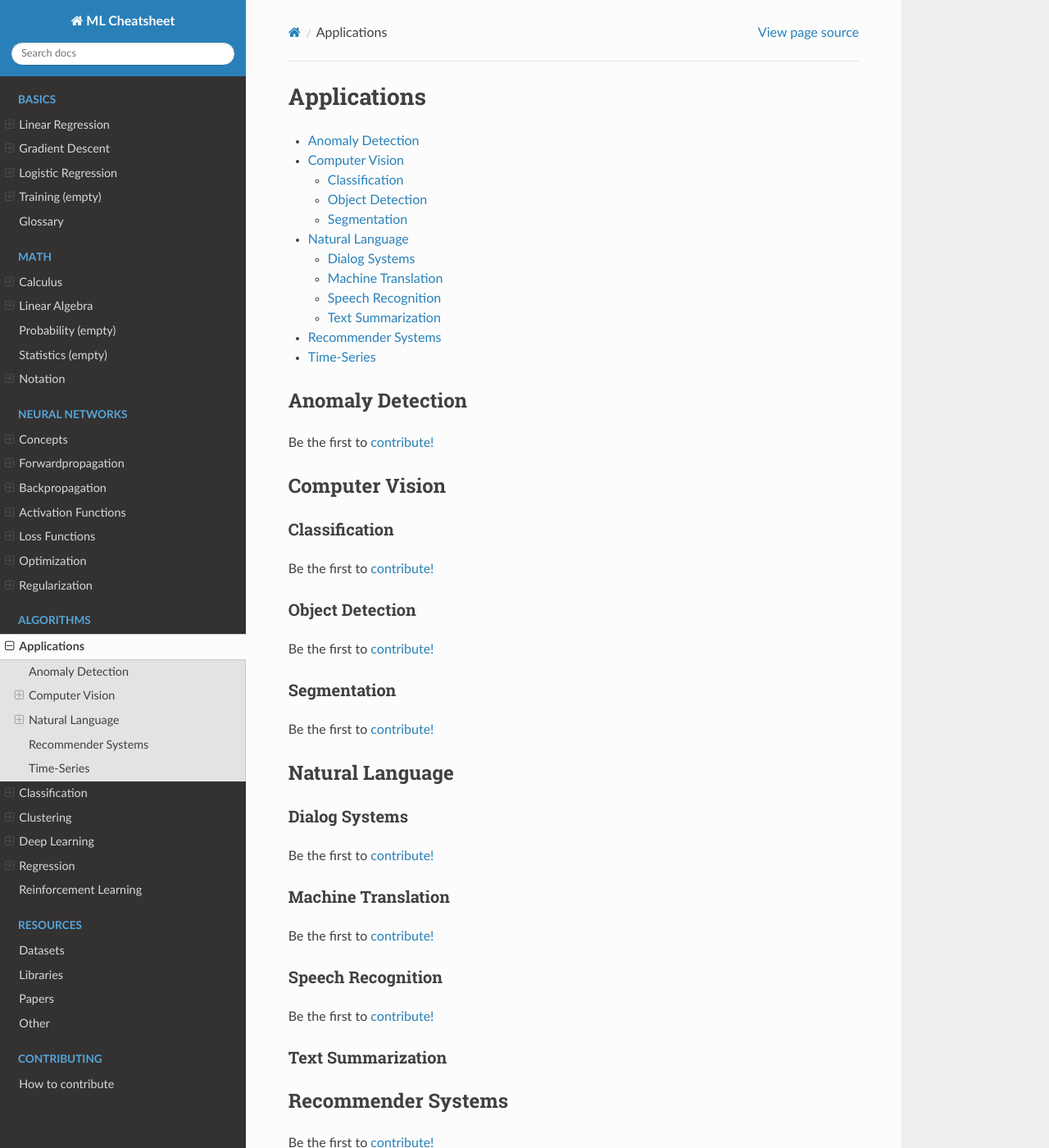
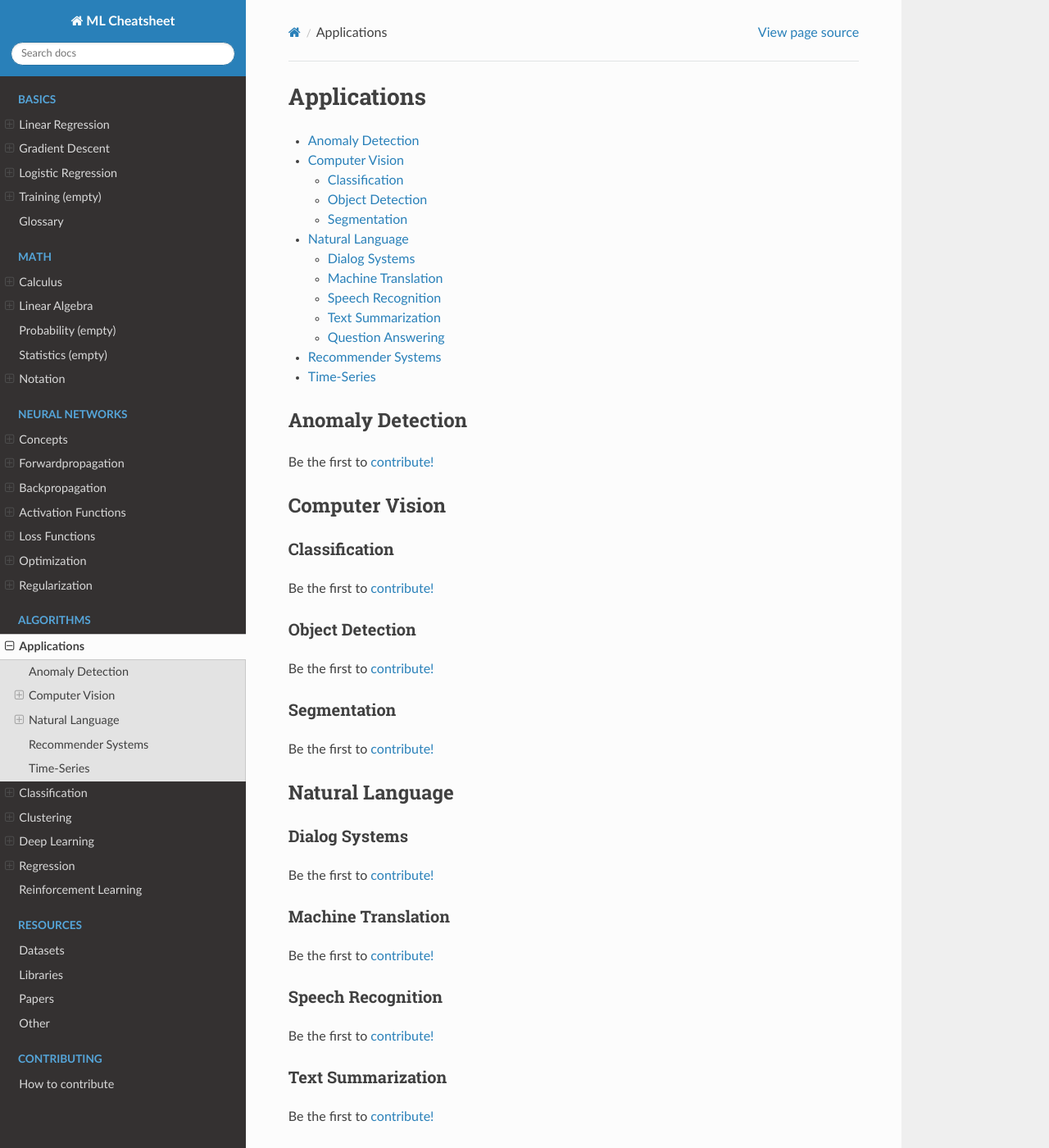
Before and after one commit to bfortuner/ml-glossary, a Sphinx documentation site: the page built from docs/applications.rst, in a window 1280 px wide and 1400 px high. Shown: the whole window at 82% size. Built offline with Sphinx 7.4.7 and the Read the Docs theme 2.0.0, drawn with Linux system fonts in a browser that asks for light colours; some of the changed text lies outside the part shown.

Commit message:
add application item for NLP

```diff
--- a/docs/applications.rst
+++ b/docs/applications.rst
@@ -55,6 +55,13 @@ Be the first to `contribute! <https://github.com/bfortuner/ml-cheatsheet>`__
 Text Summarization
 ------------------
 
+Be the first to `contribute! <https://github.com/bfortuner/ml-cheatsheet>`__
+
+Question Answering
+------------------
+
+Be the first to `contribute! <https://github.com/bfortuner/ml-cheatsheet>`__
+
 
 
 Recommender Systems
```
